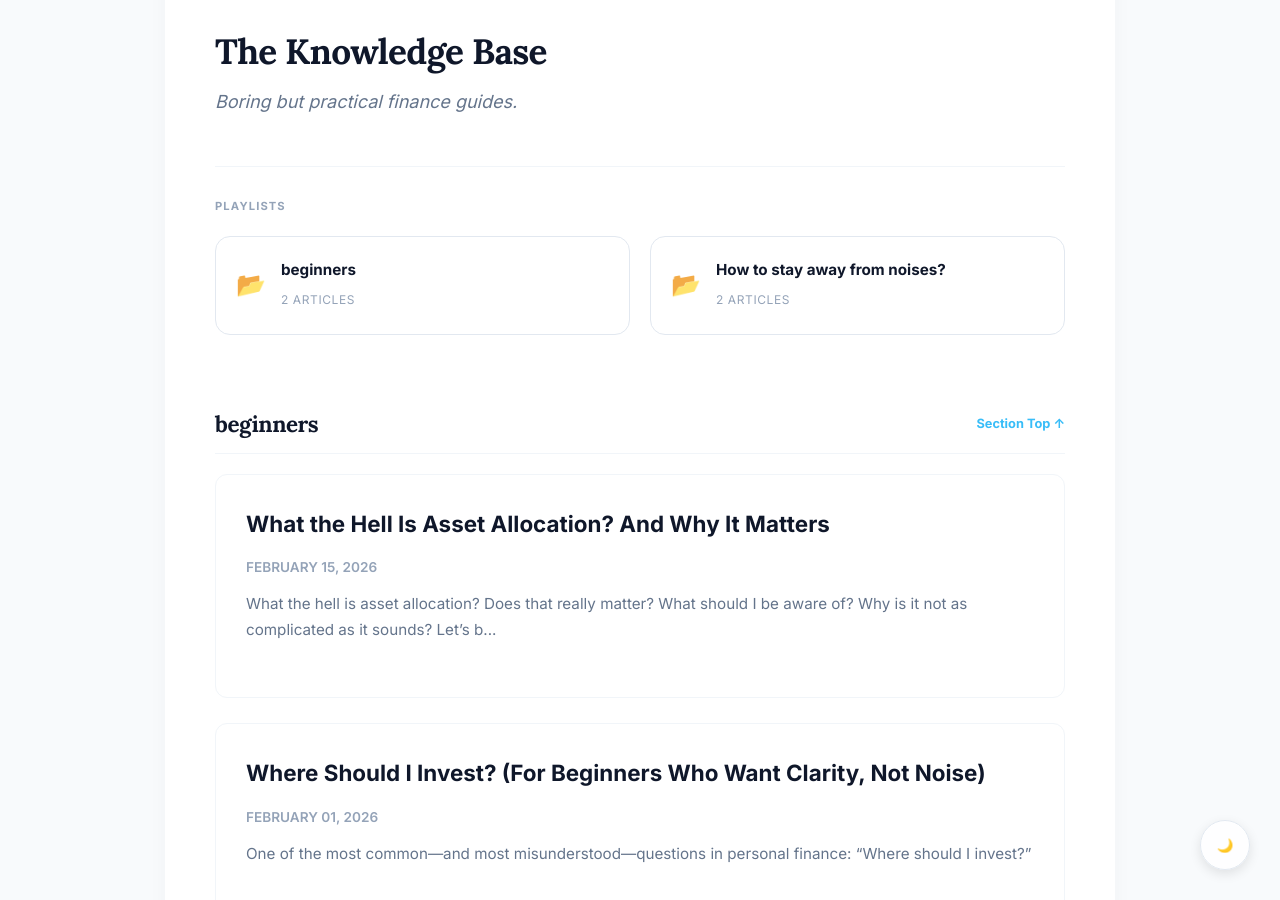
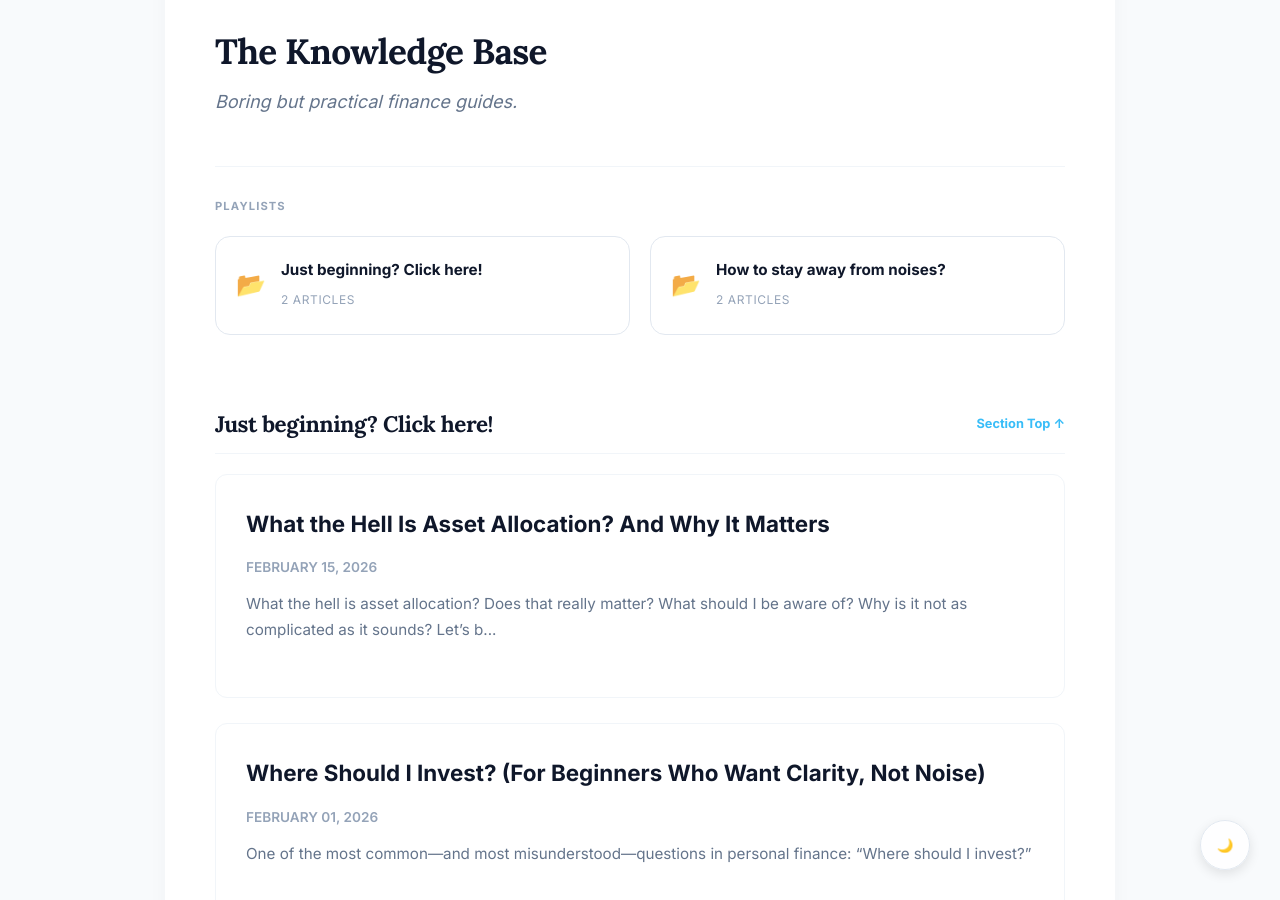
Before and after one commit to HarieshMK/HarieshMK.github.io, a Jekyll site: the page built from blogs.html, in a window 1280 px wide and 900 px high, scrolled down 388 px. Built offline with Jekyll 4.4.1, drawn with Linux system fonts in a browser that asks for light colours.

Commit message:
Update 2026-02-15-what-the-hell-is-asset-allocation.md

```diff
--- a/_posts/2026-02-15-what-the-hell-is-asset-allocation.md
+++ b/_posts/2026-02-15-what-the-hell-is-asset-allocation.md
@@ -3,6 +3,7 @@ layout: post
 title: "What the Hell Is Asset Allocation? And Why It Matters"
 date: 2026-02-15
 category: beginners
+folder_name: "Just beginning? Click here!"
 ---
 
 ## What the hell is asset allocation?
```
